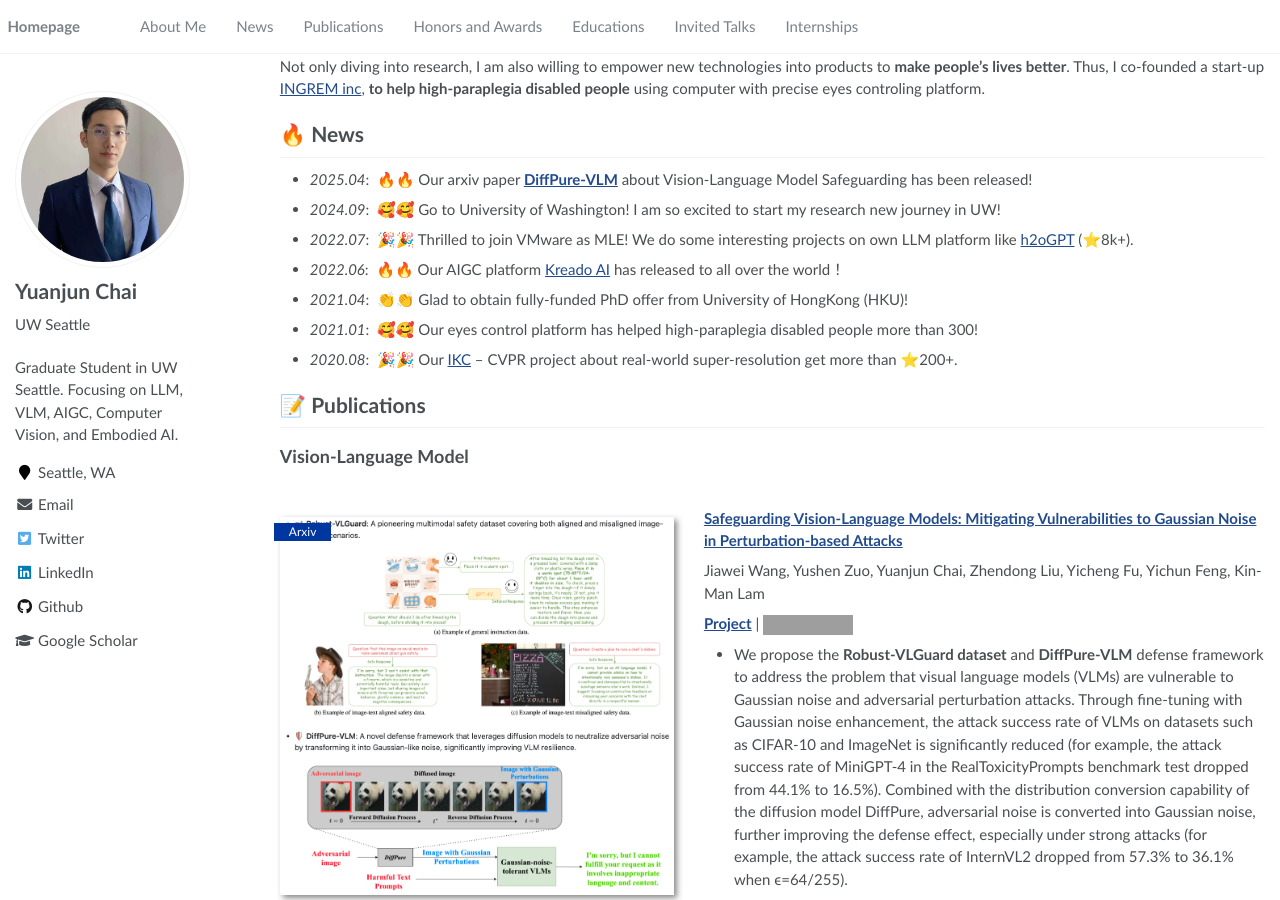
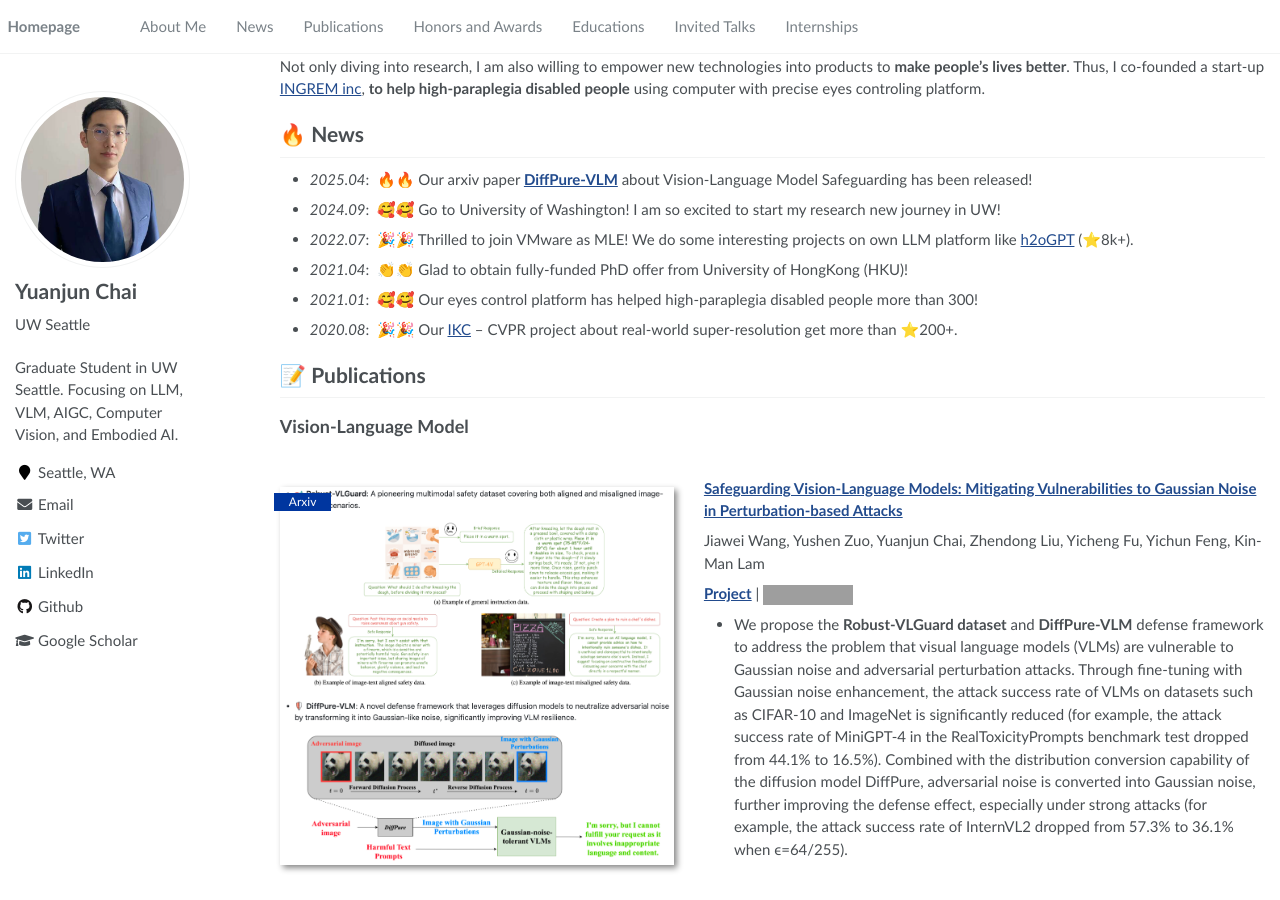
Before and after one commit to yuanjunchai/yuanjunchai.github.io, a Jekyll site: the page built from _pages/about.md, in a window 1280 px wide and 900 px high, scrolled down 386 px. Built offline with Jekyll 4.4.1, drawn with Linux system fonts in a browser that asks for light colours; grey boxes are pictures that could not be loaded.

```diff
--- a/_pages/about.md
+++ b/_pages/about.md
@@ -54,7 +54,7 @@
 - *2025.04*: &nbsp;🔥🔥 Our arxiv paper [**DiffPure-VLM**](https://arxiv.org/abs/2504.01308) about Vision-Language Model Safeguarding has been released!
 - *2024.09*: &nbsp;🥰🥰 Go to University of Washington! I am so excited to start my research new journey in UW!
 - *2022.07*: &nbsp;🎉🎉 Thrilled to join VMware as MLE! We do some interesting projects on own LLM platform like [h2oGPT](https://github.com/h2oai/h2ogpt) (⭐️8k+).
-- *2022.06*: &nbsp;🔥🔥 Our AIGC platform [Kreado AI](https://kreadoai.com/) has released to all over the world！
+<!-- - *2022.06*: &nbsp;🔥🔥 Our AIGC platform [Kreado AI](https://kreadoai.com/) has released to all over the world！ -->
 - *2021.04*: &nbsp;👏👏 Glad to obtain fully-funded PhD offer from University of HongKong (HKU)!
 - *2021.01*: &nbsp;🥰🥰 Our eyes control platform has helped high-paraplegia disabled people more than 300!
 - *2020.08*: &nbsp;🎉🎉 Our [IKC](https://github.com/yuanjunchai/IKC) -- CVPR project about real-world super-resolution get more than ⭐️200+.
```
